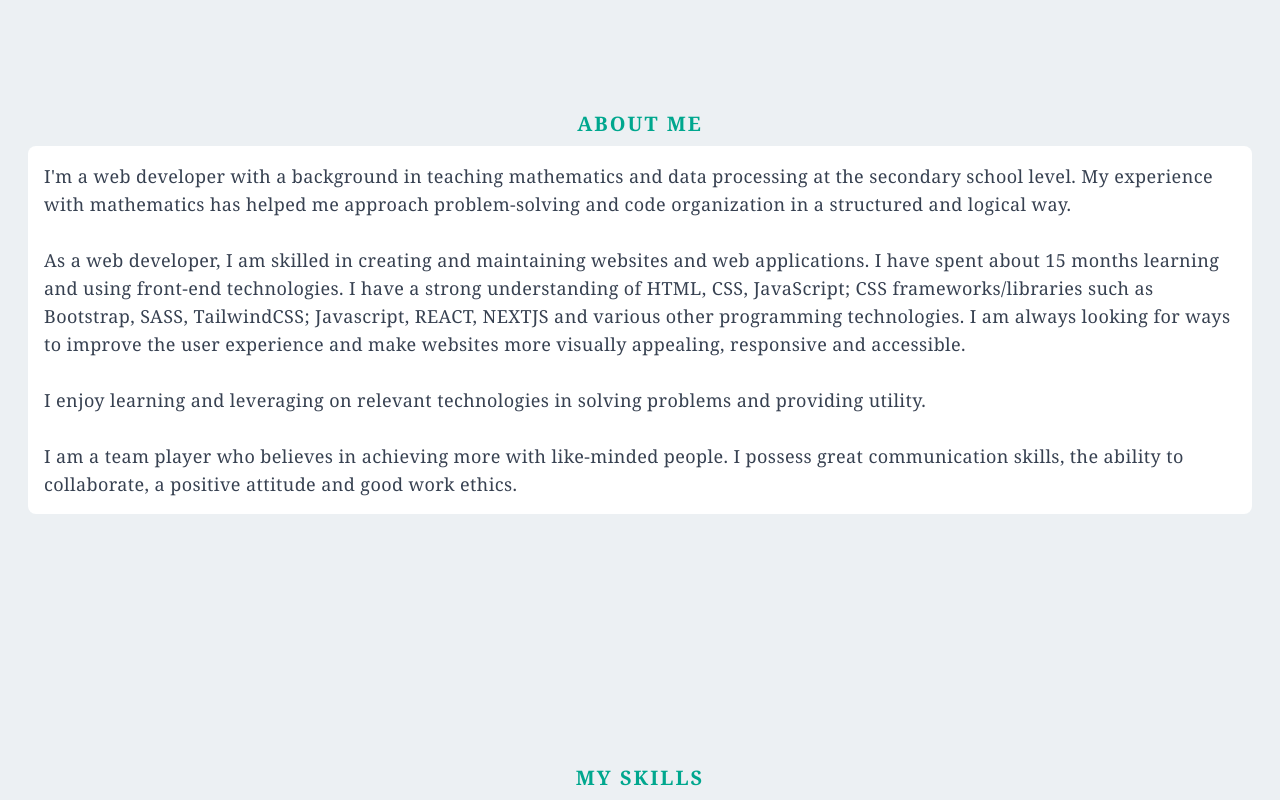
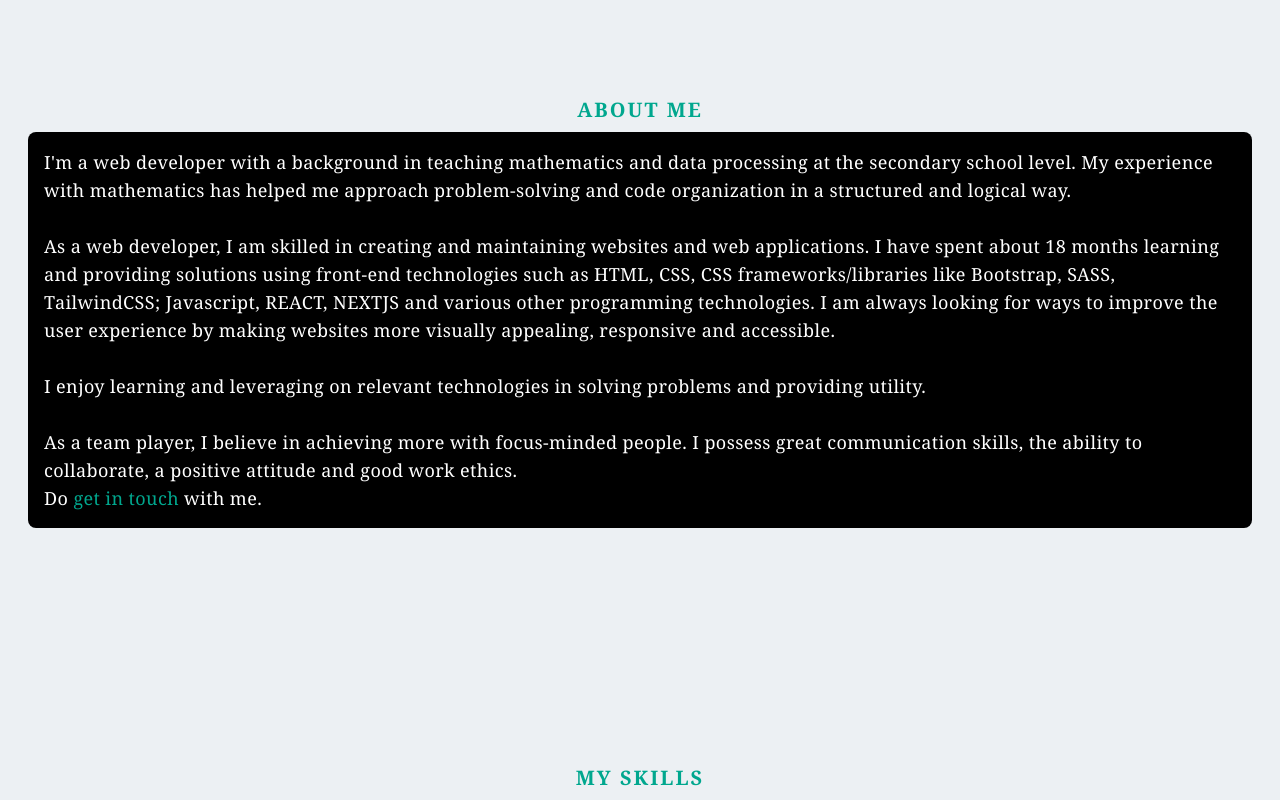
Before and after one commit to Sebastine-thrive/next-portfolio, a Next.js app: page / in a window 1280 px wide. Shown: the part 940-1740 px from the top of the page. Built offline with nearby package versions, Linux system fonts and the light colour scheme.

Commit message:
project details updated

```diff
--- a/pages/_app.js
+++ b/pages/_app.js
@@ -1,13 +1,12 @@
 
 import '../styles/globals.css';
-import { Navbar } from '@/components/Navbar';
 import Footer from '@/components/Footer';
 
 
 export default function App({ Component, pageProps }) {
   return (
     <>
-      <Component {...pageProps}  className="mt-16" />
+      <Component {...pageProps}   />
       {/* <Footer /> */}
 
     </>
--- a/src/components/About.jsx
+++ b/src/components/About.jsx
@@ -2,6 +2,7 @@ import React from "react";
 import Image from "next/image";
 import myImage from "../../public/sebastine.jpg";
 import { motion } from "framer-motion";
+import Link from "next/link";
 
 export const About = () => {
   return (
@@ -20,7 +21,7 @@ export const About = () => {
         </motion.h3>
         <div className="sm:flex sm:m-0 ">
           <motion.p
-            className="p-4 sm:w-full mx-[0.5rem] sm:text-sm md:text-lg  bg-white rounded-lg font-serif "
+            className="p-4 sm:w-full mx-[0.5rem] sm:text-sm md:text-lg  bg-black text-white rounded-lg font-serif "
             initial={{ opacity: 0 }}
             whileInView={{ opacity: 1 }}
             transition={{ duration: 3.5 }}
@@ -33,21 +34,28 @@ export const About = () => {
             <br />
             <br />
             As a web developer, I am skilled in creating and maintaining
-            websites and web applications. I have spent about 15 months learning and using front-end
-            technologies. I have a strong understanding of HTML, CSS, JavaScript; CSS
-            frameworks/libraries such as Bootstrap, SASS, TailwindCSS;
-            Javascript, REACT, NEXTJS and various
-            other programming technologies. I am always looking for ways to
-            improve the user experience and make websites more visually
-            appealing, responsive and accessible.
+            websites and web applications. I have spent about 18 months learning
+            and providing solutions using front-end technologies such as HTML,
+            CSS, CSS frameworks/libraries like Bootstrap, SASS, TailwindCSS;
+            Javascript, REACT, NEXTJS and various other programming
+            technologies. I am always looking for ways to improve the user
+            experience by making websites more visually appealing, responsive
+            and accessible.
             <br />
             <br />
-            I enjoy learning and leveraging on relevant technologies in solving problems and providing utility.
+            I enjoy learning and leveraging on relevant technologies in solving
+            problems and providing utility.
             <br />
             <br />
-            I am a team player who believes in achieving more with like-minded people. I
-            possess great communication skills, the ability to collaborate, a
-            positive attitude and good work ethics.
+            As a team player, I believe in achieving more with focus-minded
+            people. I possess great communication skills, the ability to
+            collaborate, a positive attitude and good work ethics.
+            <br />
+            Do{" "}
+            <Link href={"/#contact"} className="text-[#00a78e]">
+              get in touch
+            </Link>
+            {""} with me.
           </motion.p>
         </div>
       </div>
--- a/src/components/Main.jsx
+++ b/src/components/Main.jsx
@@ -11,9 +11,9 @@ export const Main = () => {
           <h1 className="px-2 justify-center font-normal  ">
             <motion.span
               className="text-[24px] md:text-[35px] font-bold"
-              initial={{ opacity: 0.4 }}
+              initial={{ opacity: 0 }}
               whileInView={{ opacity: 1 }}
-              transition={{ delay: 0.5 }}
+              transition={{ delay: 0.5, duration: 1 }}
             >
               Hi! I'm
             </motion.span>
@@ -21,36 +21,57 @@ export const Main = () => {
               className="font-bold text-[#00a78e] sm:text-6xl md:text-7xl "
               initial={{ opacity: 0 }}
               whileInView={{ opacity: 1 }}
-              transition={{ type: "spring", bounce: 1, duration: 2, delay: 0.7 }}
+              transition={{
+                type: "spring",
+                bounce: 1,
+                duration: 2,
+                delay: 0.5,
+              }}
             >
               {" "}
               Sebastine
             </motion.span>
           </h1>
           <motion.p
-            initial={{ opacity: 0.4 }}
+            initial={{ opacity: 0 }}
             whileInView={{ opacity: 1 }}
-            transition={{ delay: 1 }}
+            transition={{ delay: 2 }}
             className=" text-gray-600  font-semibold py-1 sm:text-orange-400 sm:text-[20px] md:text-[24px] lg:text[28px] sm:py-1 lg:py-2 tracking-wide text-lg"
           >
             A Front-end Web Developer
           </motion.p>
 
-          <p className="mt-8 py-4  hidden sm:block font-semibold text-gray-600 max-w-[80%] m-auto text-base">
+          <motion.p
+            initial={{ opacity: 0 }}
+            whileInView={{ opacity: 1 }}
+            transition={{ delay: 2.5 }}
+            className="mt-8 py-4  hidden sm:block font-semibold text-gray-600 max-w-[80%] m-auto text-base"
+          >
             I'm focused on designing and building exceptional digital
-            experiences that are responsive, user-friendly, interactive and scalable.
-          </p>
+            experiences that are responsive, user-friendly, interactive and
+            scalable.
+          </motion.p>
           <motion.p
+            initial={{ opacity: 0 }}
+            whileInView={{ opacity: 1 }}
             animate={{
               scale: [1, 1.5, 1.5, 1],
             }}
-            transition={{ delay: 1.2 }}
+            transition={{ delay: 3.5 }}
             className=" intro  mt-10 sm:mt-0  font-semibold shadow-green-400 sm:shadow-none text-gray-900  px-4 py-2 text-sm  tracking-widest"
           >
             Let's build something innovative together
           </motion.p>
 
-          <div className="flex items-center justify-between  m-auto py-4 max-w-[330px]">
+          <motion.div
+            initial={{ opacity: 0 }}
+            whileInView={{ opacity: 1 }}
+            animate={{
+              scale: [1, 1.2, 1.2, 1],
+            }}
+            transition={{ delay: 4 }}
+            className="flex items-center justify-between  m-auto py-4 max-w-[330px]"
+          >
             {MyLinks.map((links) => (
               <Link href={links.href} target="_blank" key={links.href}>
                 <div className="md:rounded-full md:shadow-md md:shadow-green-400 p-6 cursor-pointer hover:scale-110 ease-in duration-300 hover:text-orange-400 hover:shadow-orange-400">
@@ -58,7 +79,7 @@ export const Main = () => {
                 </div>
               </Link>
             ))}
-          </div>
+          </motion.div>
         </div>
       </div>
     </div>
--- a/src/components/project/ProjectItems.jsx
+++ b/src/components/project/ProjectItems.jsx
@@ -28,34 +28,43 @@ export const ProjectItems = ({ data }) => {
                     {data.map((project) => {
                         return (
                           <div
-                                className='flex sm:w-full md:w-[50%] lg:w-[33%] justify-center p-4'
+                            className="flex sm:w-full md:w-[50%] lg:w-[33%] justify-center p-4"
                             key={project.id}
                           >
-
-                                <div className=' relative flex items-center justify-center my-8 h-auto w-full  shadow-xl border-white border-2 rounded-xl  p-4 group hover:bg-gradient-to-r from-[#00a78e] to-[#3cb371] hover:border-0'
-                                >
-                                    <div className='p-4 h-auto'>
+                            <div className=" relative flex items-center justify-center my-8 h-auto w-full  shadow-xl border-[#00a78e] border-2 rounded-xl  p-4 group hover:bg-gradient-to-r from-[#00a78e] to-[#3cb371] hover:border-0">
+                              <div className="p-4 h-auto">
                                 <Image
                                   src={project.image}
-                                            alt='ecommerce project image'
+                                  alt="ecommerce project image"
                                   width={400}
                                   height={400}
-                                            className='rounded-xl  group-hover:opacity-10 ' />
+                                  className="rounded-xl  group-hover:opacity-10 "
+                                />
                               </div>
 
-                                    <div className='hidden sm:h-auto  group-hover:flex absolute flex-col text-center items-center justify-center my-2'>
-                                        <h3 className='sm:text-xl md:text-2xl text-orange-300 tracking-wider text-center mt-2'> {project.title} </h3>
-                                        <p className='p-2 text-white text-center'>{project.tech}</p>
+                              <div className="hidden sm:h-auto  group-hover:flex absolute flex-col text-center items-center justify-center my-2">
+                                <h3 className="sm:text-xl md:text-2xl text-orange-300 tracking-wider text-center mt-2">
+                                  {" "}
+                                  {project.title}{" "}
+                                </h3>
+                                <p className="p-2 text-white text-center">
+                                  {project.tech}
+                                </p>
 
-                                        <div className='text-center w-[6rem] my-2 h-auto'>
-                                            <Link href={`/projects/projects/${project.title}`}>
-                                                <p className='text-center p-2 rounded-lg bg-white text-gray-700 font-bold text-lg cursor-pointer'> Details </p>
+                                <div className="text-center w-[6rem] my-2 h-auto">
+                                  <Link
+                                    href={`/projects/projects/${project.title}`}
+                                  >
+                                    <p className="text-center p-2 rounded-lg bg-white text-gray-700 font-bold text-lg cursor-pointer">
+                                      {" "}
+                                      Details{" "}
+                                    </p>
                                   </Link>
                                 </div>
                               </div>
                             </div>
                           </div>
-                        )
+                        );
                     })}
                 </div>
             </div>
```
Also changed, not shown: data/data.json (+7 -7 lines), src/components/Contact.jsx (+74 -71 lines). Lines whose indentation alone changed are shown as unchanged.
